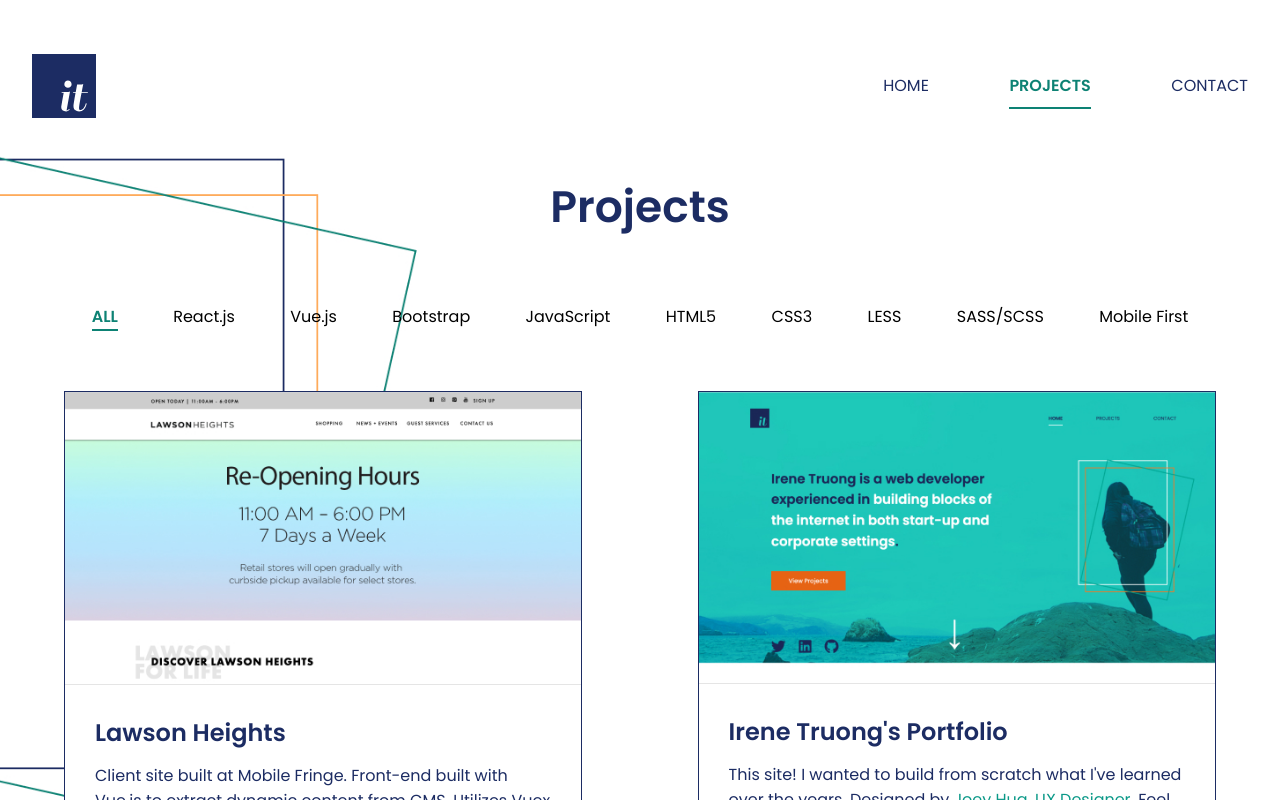
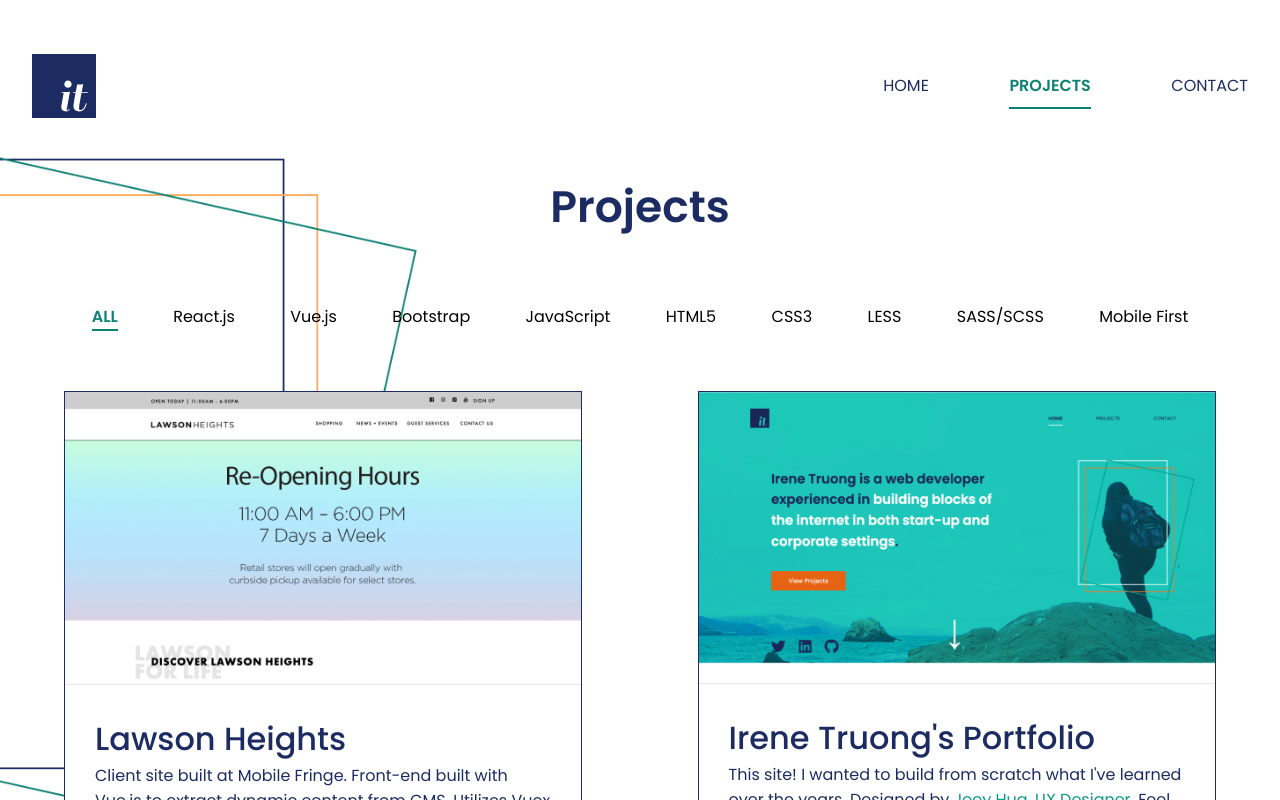
Before and after one commit to rashmi-webdev/vinayak-adimule-client1, a Next.js app: page /projects in a window 1280 px wide. Shown: the top 800 px of the page. Built offline with nearby package versions, Linux system fonts and the light colour scheme.

Commit message:
[it] accessible enhancements

```diff
--- a/components/project-card/project-card.component.jsx
+++ b/components/project-card/project-card.component.jsx
@@ -15,7 +15,7 @@ export default function ProjectCard(props) {
           alt={`Preview image of ${props.project.title}.`}
         />
         <div className="copy">
-          <h3>{props.project.title}</h3>
+          <h2>{props.project.title}</h2>
           <div className="project-description">
             <p
               dangerouslySetInnerHTML={{
--- a/pages/_document.js
+++ b/pages/_document.js
@@ -3,8 +3,8 @@ import Document, { Html, Head, Main, NextScript } from "next/document";
 class MyDocument extends Document {
   render() {
     return (
-      <Html>
-        <Head lang="en" />
+      <Html lang="en">
+        <Head />
         <body>
           <Main />
           <NextScript />
--- a/styles/partials/_home.scss
+++ b/styles/partials/_home.scss
@@ -1,7 +1,7 @@
 .home-hero {
   height: 900px;
   position: relative;
-  background: #39d3c1;
+  background: #239f90;
   .hero-image-container {
     height: 100%;
     img {
```
